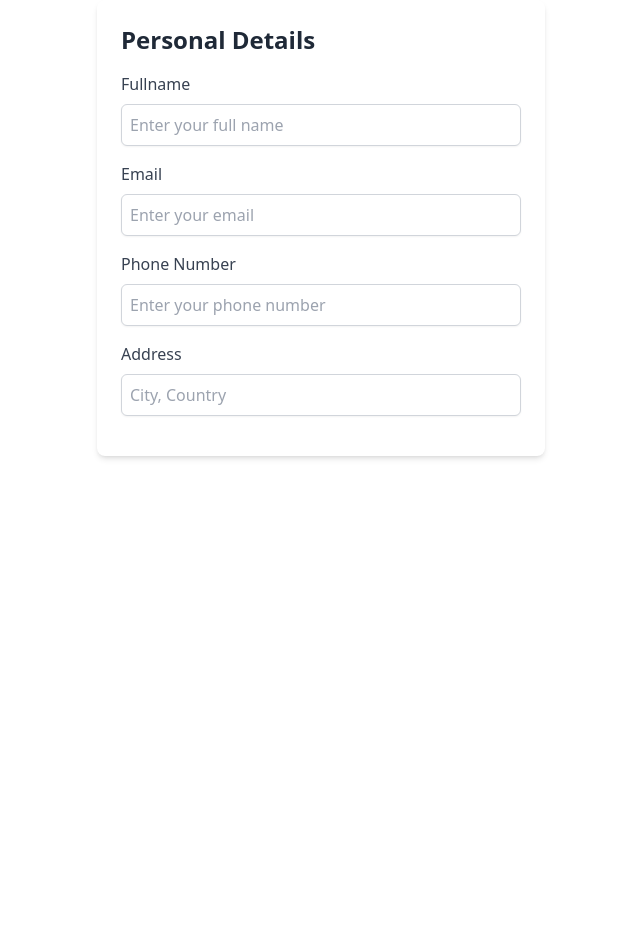
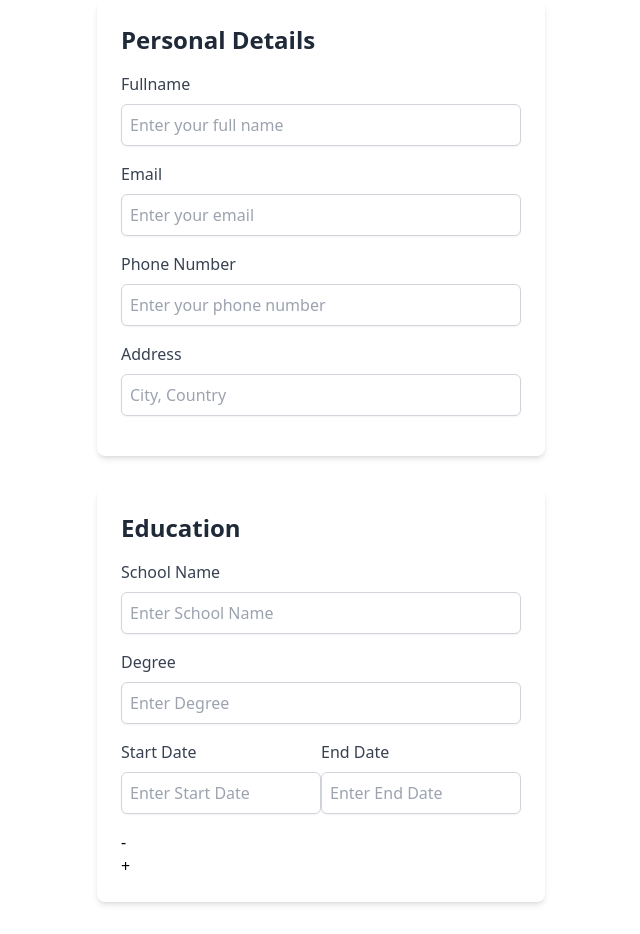
Before and after one commit to minhnguyen9702/odin-cv-builder, a React (Vite) app: page / in a window 1280 px wide. Shown: the whole page, without its empty margins (319-959 px from the left). Before the commit the page ends 800 px from the top, so only its background shows below. Built offline with nearby package versions, Linux system fonts and the light colour scheme.

Commit message:
add EducationDetails component

```diff
--- a/src/App.jsx
+++ b/src/App.jsx
@@ -2,6 +2,7 @@ import { useState } from "react";
 import { v4 as uuidv4 } from "uuid";
 import DetailsWrapper from "./components/DetailsWrapper";
 import PersonalDetails from "./PersonalDetails";
+import EducationDetails from "./EducationDetails";
 
 function App() {
   const [personalInfo, setPersonalInfo] = useState({
@@ -17,7 +18,7 @@ function App() {
   };
 
   const [educationInfo, setEducationInfo] = useState([
-    { id: uuidv4(), school: "", degree: "", startYear: "", endYear: "" },
+    { id: uuidv4(), school: "", degree: "", startDate: "", endDate: "" },
   ]);
 
   const addEducationInfo = () => {
@@ -27,8 +28,8 @@ function App() {
         id: uuidv4(),
         school: "",
         degree: "",
-        startYear: "",
-        endYear: "",
+        startDate: "",
+        endDate: "",
       },
     ]);
   };
@@ -54,6 +55,14 @@ function App() {
           onChange={personalInfoChange}
         />
       </DetailsWrapper>
+      <DetailsWrapper header="Education">
+        <EducationDetails
+          educationInfo={educationInfo}
+          onAdd={addEducationInfo}
+          onChange={educationInfoChange}
+          onRemove={removeEducation}
+        />
+      </DetailsWrapper>
     </>
   );
 }
--- a/src/EducationDetails.jsx
+++ b/src/EducationDetails.jsx
@@ -1,6 +1,66 @@
-function EducationDetails() {
-  const fields = null
-  return <></>;
+import PropTypes from "prop-types";
+import InputField from "./components/InputField";
+
+function EducationDetails({ educationInfo, onAdd, onChange, onRemove }) {
+  return (
+    <div>
+      {educationInfo.map((edu) => (
+        <div key={edu.id}>
+          <InputField
+            label="School Name"
+            type="text"
+            name="school"
+            value={edu.school}
+            onChange={(e) => onChange(edu.id, e)}
+            placeholder="Enter School Name"
+          />
+          <InputField
+            label="Degree"
+            type="text"
+            name="degree"
+            value={edu.degree}
+            onChange={(e) => onChange(edu.id, e)}
+            placeholder="Enter Degree"
+          />
+          <div className="flex">
+            <InputField
+              label="Start Date"
+              type="text"
+              name="startDate"
+              value={edu.startDate}
+              onChange={(e) => onChange(edu.id, e)}
+              placeholder="Enter Start Date"
+            />
+            <InputField
+              label="End Date"
+              type="text"
+              name="endDate"
+              value={edu.endDate}
+              onChange={(e) => onChange(edu.id, e)}
+              placeholder="Enter End Date"
+            />
+          </div>
+          <button onClick={() => onRemove(edu.id)}>-</button>
+        </div>
+      ))}
+      <button onClick={onAdd}>+</button>
+    </div>
+  );
 }
 
+EducationDetails.propTypes = {
+  educationInfo: PropTypes.arrayOf(
+    PropTypes.shape({
+      id: PropTypes.string.isRequired,
+      school: PropTypes.string,
+      degree: PropTypes.string,
+      startDate: PropTypes.string,
+      endDate: PropTypes.string,
+    })
+  ).isRequired,
+  onAdd: PropTypes.func.isRequired,
+  onChange: PropTypes.func.isRequired,
+  onRemove: PropTypes.func.isRequired,
+};
+
 export default EducationDetails;
--- a/src/PersonalDetails.jsx
+++ b/src/PersonalDetails.jsx
@@ -6,7 +6,7 @@ function PersonalDetails({ personalInfo, onChange }) {
     {
       label: "Fullname",
       type: "text",
-      id: "fullname",
+      name: "fullname",
       value: personalInfo.fullname,
       onChange: onChange,
       placeholder: "Enter your full name",
@@ -14,7 +14,7 @@ function PersonalDetails({ personalInfo, onChange }) {
     {
       label: "Email",
       type: "email",
-      id: "email",
+      name: "email",
       value: personalInfo.email,
       onChange: onChange,
       placeholder: "Enter your email",
@@ -22,7 +22,7 @@ function PersonalDetails({ personalInfo, onChange }) {
     {
       label: "Phone Number",
       type: "tel",
-      id: "phone",
+      name: "phone",
       value: personalInfo.phone,
       onChange: onChange,
       placeholder: "Enter your phone number",
@@ -30,7 +30,7 @@ function PersonalDetails({ personalInfo, onChange }) {
     {
       label: "Address",
       type: "text",
-      id: "address",
+      name: "address",
       value: personalInfo.address,
       onChange: onChange,
       placeholder: "City, Country",
@@ -40,10 +40,10 @@ function PersonalDetails({ personalInfo, onChange }) {
     <>
       {fields.map((field) => (
         <InputField
-          key={field.id}
+          key={field.name}
           label={field.label}
           type={field.type}
-          id={field.id}
+          name={field.name}
           value={field.value}
           onChange={onChange}
           placeholder={field.placeholder}
--- a/src/components/InputField.jsx
+++ b/src/components/InputField.jsx
@@ -1,15 +1,15 @@
 import PropTypes from "prop-types";
 
-function InputField({ label, type, id, value, onChange, placeholder }) {
+function InputField({ label, type, name, value, onChange, placeholder }) {
   return (
     <div className="mb-4">
-      <label htmlFor={id} className="block text-gray-700 font-small mb-2">
+      <label htmlFor={name} className="block text-gray-700 font-small mb-2">
         {label}
       </label>
       <input
         type={type}
-        id={id}
-        name={id}
+        id={name}
+        name={name}
         value={value}
         onChange={onChange}
         placeholder={placeholder}
@@ -22,7 +22,7 @@ function InputField({ label, type, id, value, onChange, placeholder }) {
 InputField.propTypes = {
   label: PropTypes.string.isRequired,
   type: PropTypes.string.isRequired,
-  id: PropTypes.string.isRequired,
+  name: PropTypes.string.isRequired,
   value: PropTypes.string.isRequired,
   onChange: PropTypes.func.isRequired,
   placeholder: PropTypes.string.isRequired,
```
